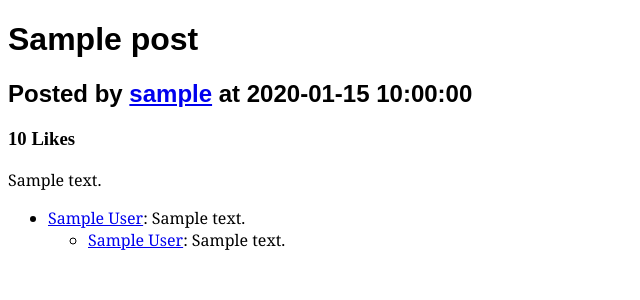
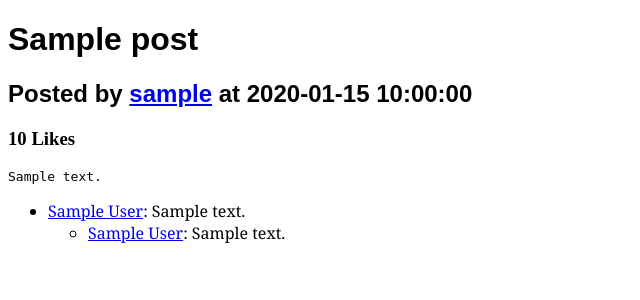
Before and after one commit to W1THRD/IdiotNet, a Flask app: template templates/posts/post.html in a window 1280 px wide. Shown: the part 126-426 px from the top of the page, without its empty margins (0-640 px from the left). Run offline with Flask 3, Linux system fonts and the light colour scheme; the template is opened without the code that fills it: most values are stand-ins (such as "Sample title", 1, 10 or a date in 2020); parts of the project's set-up code (start-up, migrations or seed data) failed here and were passed over.

Commit message:
Fixed whitespace mistakes

```diff
--- a/static/common.css
+++ b/static/common.css
@@ -68,3 +68,10 @@ nav{
     padding: 10px;
     margin: 2px;
 }
+
+/* post view */
+#post-content{
+    white-space: pre-wrap;
+    word-wrap: break-word;
+    overflow-wrap: break-word
+}
--- a/templates/posts/post.html
+++ b/templates/posts/post.html
@@ -8,6 +8,6 @@
     {% if user %}
     <button id="like" data-id="{{ post.post_id }}" data-like="{{ not post.post_id in user.liked_posts }}"></button>
     {% endif %}
-    <p>{{ post.content }}</p>
+    <pre id="post-content">{{ post.content }}</pre>
     {% include 'comments.html' %}
 {% endblock %}
```
